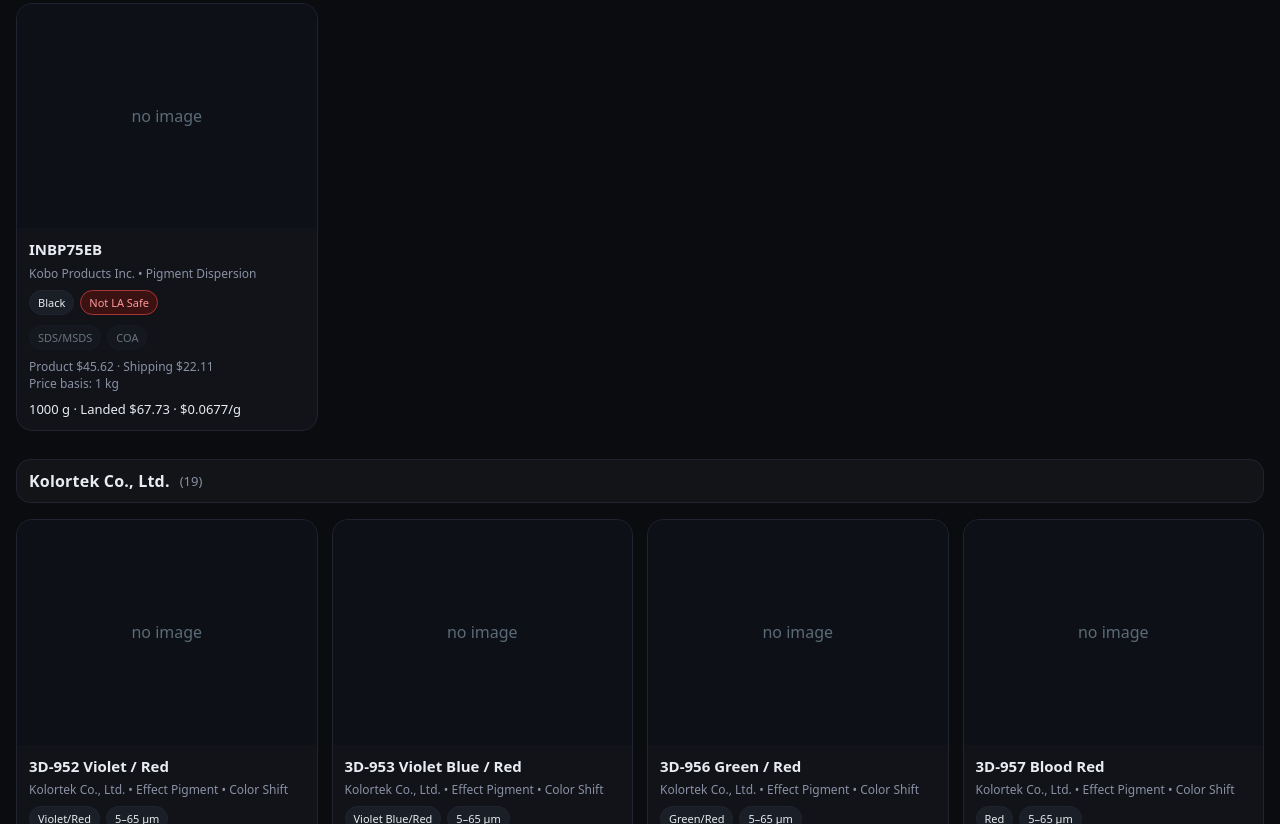
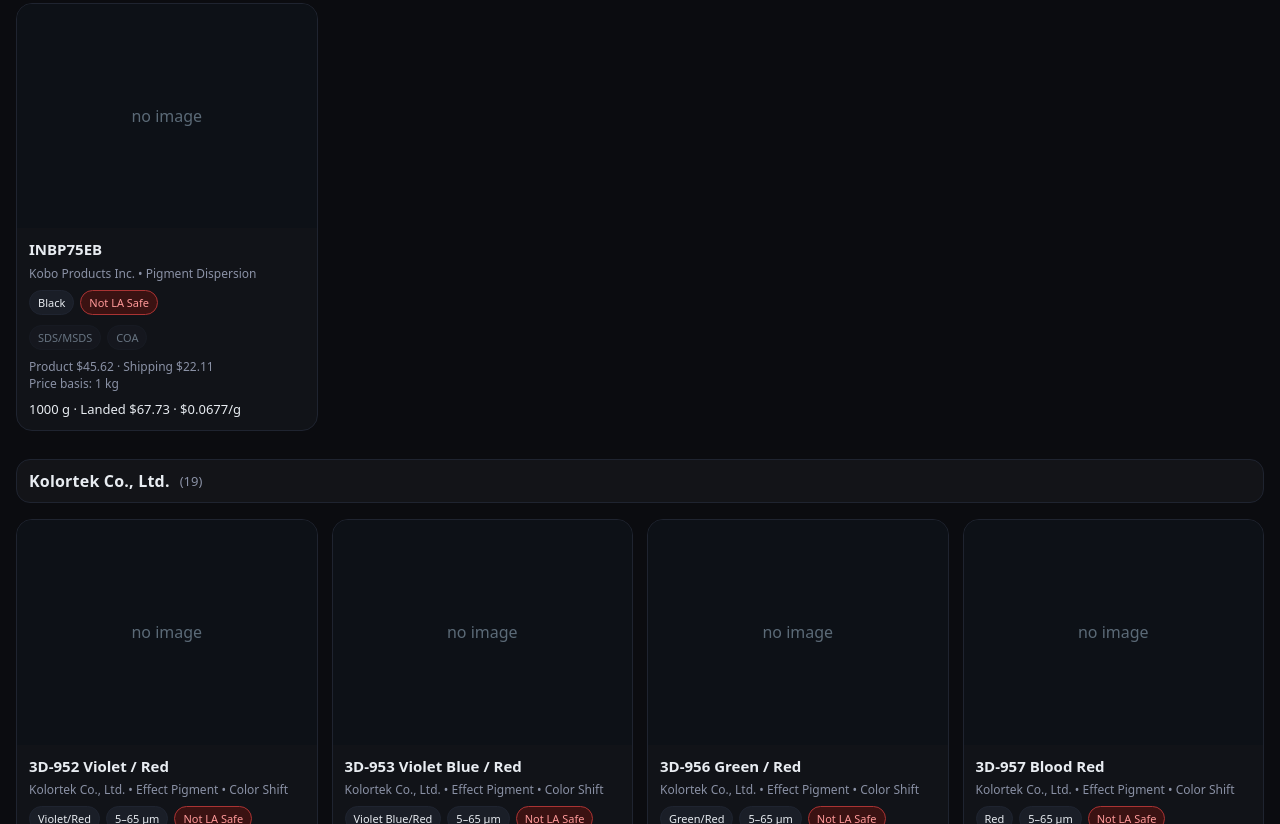
Before and after one commit to Verasynpolish/II-Raw-Materials-Inventory, a plain HTML site: page index.html in a window 1280 px wide. Shown: the part 2889-3713 px from the top of the page. Drawn offline with Linux system fonts and the light colour scheme.

Commit message:
Update index.html

```diff
--- a/index.html
+++ b/index.html
@@ -243,7 +243,7 @@
     "image_url": "",
     "msds_url": "",
     "coa_url": "",
-    "la_safe": null,
+    "la_safe": false,
     "verification_status": "verified",
     "discontinued": null,
     "moq_g": null,
@@ -614,7 +614,7 @@
     "image_url": "",
     "msds_url": "",
     "coa_url": "",
-    "la_safe": null,
+    "la_safe": false,
     "verification_status": "verified",
     "discontinued": null,
     "moq_g": null,
@@ -682,7 +682,7 @@
     "image_url": "",
     "msds_url": "",
     "coa_url": "",
-    "la_safe": null,
+    "la_safe": false,
     "verification_status": "verified",
     "discontinued": null,
     "moq_g": null,
@@ -716,7 +716,7 @@
     "image_url": "",
     "msds_url": "",
     "coa_url": "",
-    "la_safe": null,
+    "la_safe": false,
     "verification_status": "verified",
     "discontinued": null,
     "moq_g": null,
@@ -750,7 +750,7 @@
     "image_url": "",
     "msds_url": "",
     "coa_url": "",
-    "la_safe": null,
+    "la_safe": false,
     "verification_status": "verified",
     "discontinued": null,
     "moq_g": null,
@@ -784,7 +784,7 @@
     "image_url": "",
     "msds_url": "",
     "coa_url": "",
-    "la_safe": null,
+    "la_safe": false,
     "verification_status": "verified",
     "discontinued": null,
     "moq_g": null,
@@ -818,7 +818,7 @@
     "image_url": "",
     "msds_url": "",
     "coa_url": "",
-    "la_safe": null,
+    "la_safe": false,
     "verification_status": "verified",
     "discontinued": null,
     "moq_g": null,
@@ -852,7 +852,7 @@
     "image_url": "",
     "msds_url": "",
     "coa_url": "",
-    "la_safe": null,
+    "la_safe": false,
     "verification_status": "verified",
     "discontinued": null,
     "moq_g": null,
@@ -886,7 +886,7 @@
     "image_url": "",
     "msds_url": "",
     "coa_url": "",
-    "la_safe": null,
+    "la_safe": false,
     "verification_status": "verified",
     "discontinued": null,
     "moq_g": null,
@@ -920,7 +920,7 @@
     "image_url": "",
     "msds_url": "",
     "coa_url": "",
-    "la_safe": null,
+    "la_safe": false,
     "verification_status": "verified",
     "discontinued": null,
     "moq_g": null,
@@ -954,7 +954,7 @@
     "image_url": "",
     "msds_url": "",
     "coa_url": "",
-    "la_safe": null,
+    "la_safe": false,
     "verification_status": "verified",
     "discontinued": null,
     "moq_g": null,
@@ -988,7 +988,7 @@
     "image_url": "",
     "msds_url": "",
     "coa_url": "",
-    "la_safe": null,
+    "la_safe": false,
     "verification_status": "verified",
     "discontinued": null,
     "moq_g": null,
@@ -1022,7 +1022,7 @@
     "image_url": "",
     "msds_url": "",
     "coa_url": "",
-    "la_safe": null,
+    "la_safe": false,
     "verification_status": "verified",
     "discontinued": null,
     "moq_g": null,
@@ -1242,7 +1242,7 @@
     "image_url": "",
     "msds_url": "",
     "coa_url": "",
-    "la_safe": null,
+    "la_safe": false,
     "verification_status": "verified",
     "discontinued": null,
     "moq_g": null,
@@ -1273,7 +1273,7 @@
     "image_url": "",
     "msds_url": "",
     "coa_url": "",
-    "la_safe": null,
+    "la_safe": false,
     "verification_status": "verified",
     "discontinued": null,
     "moq_g": null,
@@ -1304,7 +1304,7 @@
     "image_url": "",
     "msds_url": "",
     "coa_url": "",
-    "la_safe": null,
+    "la_safe": false,
     "verification_status": "verified",
     "discontinued": null,
     "moq_g": null,
@@ -1335,7 +1335,7 @@
     "image_url": "",
     "msds_url": "",
     "coa_url": "",
-    "la_safe": null,
+    "la_safe": false,
     "verification_status": "verified",
     "discontinued": null,
     "moq_g": null,
```
